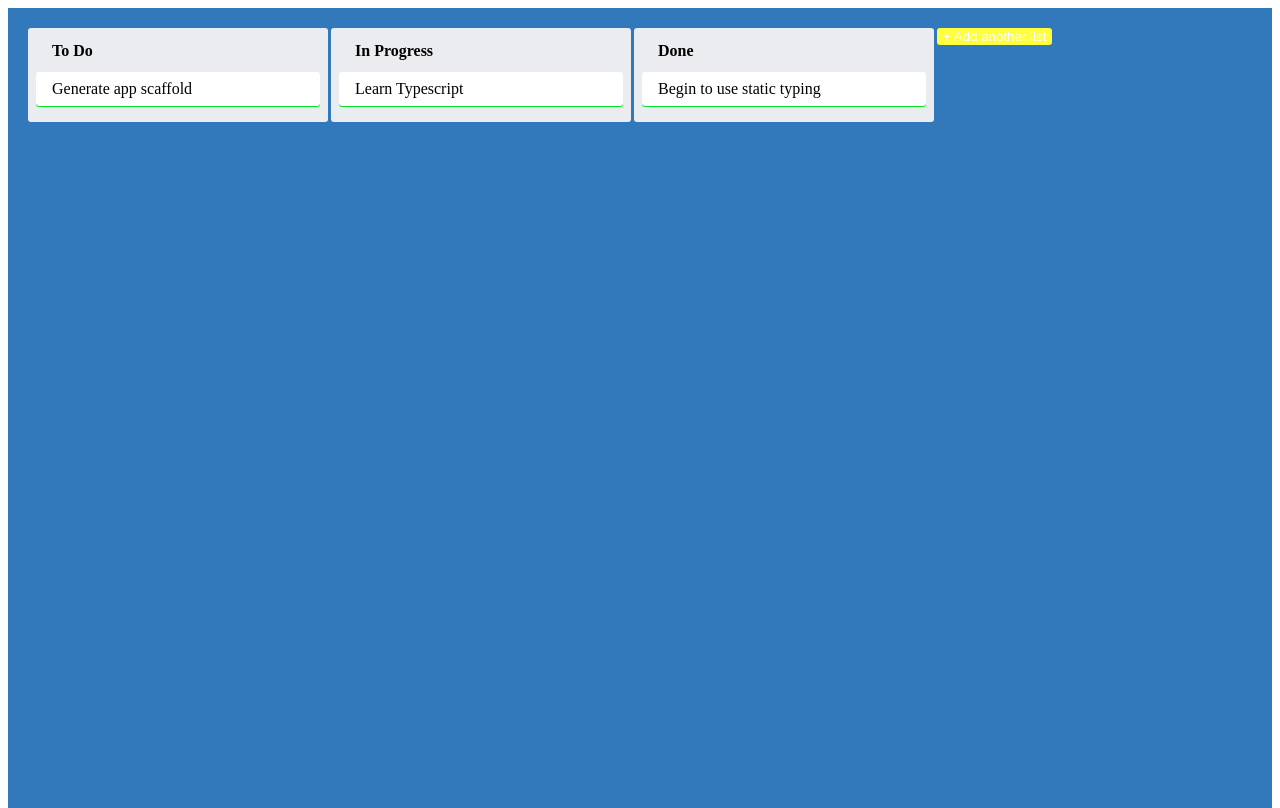
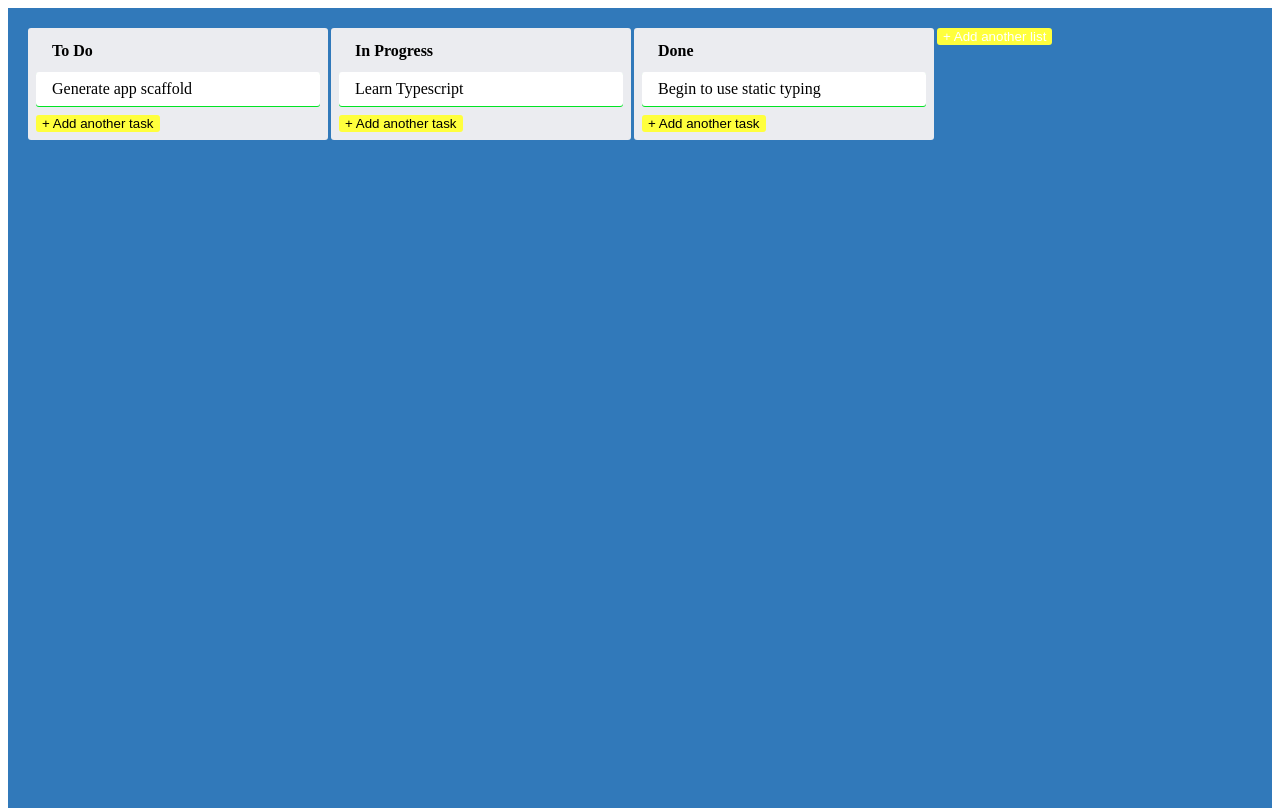
Before and after one commit to alanmrochadeveloper/trello-clone, a React (Create React App) app: page / in a window 1280 px wide. Built offline with nearby package versions, Linux system fonts and the light colour scheme.

Commit message:
refactor: few changes to improve component

```diff
--- a/src/Column.tsx
+++ b/src/Column.tsx
@@ -1,16 +1,22 @@
 import { FC } from "react";
+import { AddNewItem } from "./AddNewItem";
 import { ColumnContainer, ColumnTitle } from "./styles";
 
 type ColumnProps = {
   text: string;
-  children: string;
+  children: any;
 };
 
-export const Column: FC<ColumnProps> = ({ text, children }) => {
+export const Column: FC<ColumnProps> = ({ children, text }) => {
   return (
     <ColumnContainer>
       <ColumnTitle>{text}</ColumnTitle>
       {children}
+      <AddNewItem
+        onAdd={console.log}
+        toggleButtonText={"+ Add another task"}
+        dark
+      />
     </ColumnContainer>
   );
 };
```
